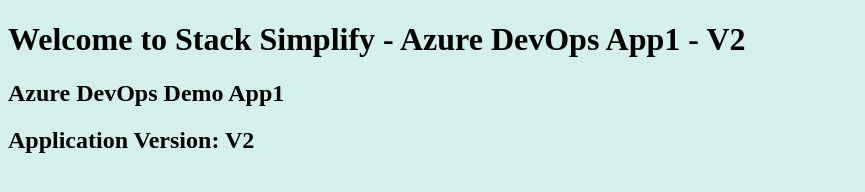
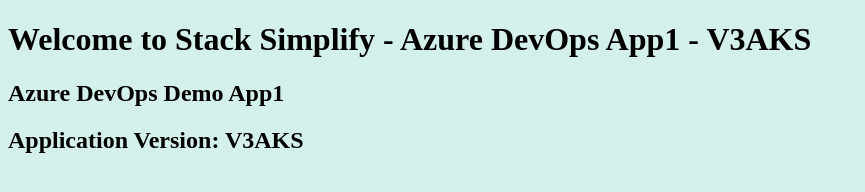
Before and after one commit to vibhor818/VibhorAzureAKS, a plain HTML site: page index.html in a window 1280 px wide. Shown: the whole page, without its empty margins (0-865 px from the left). Drawn offline with Linux system fonts and the light colour scheme.

Commit message:
V3AKS changed

```diff
--- a/index.html
+++ b/index.html
@@ -1,8 +1,8 @@
 <!DOCTYPE html>
 <html>
    <body style="background-color:rgb(212, 240, 234);">
-      <h1>Welcome to Stack Simplify - Azure DevOps App1 - V2</h1>
+      <h1>Welcome to Stack Simplify - Azure DevOps App1 - V3AKS</h1>
       <h2>Azure DevOps Demo App1</h2>
-      <h2>Application Version: V2</h2>
+      <h2>Application Version: V3AKS</h2>
    </body>
 </html>
```
